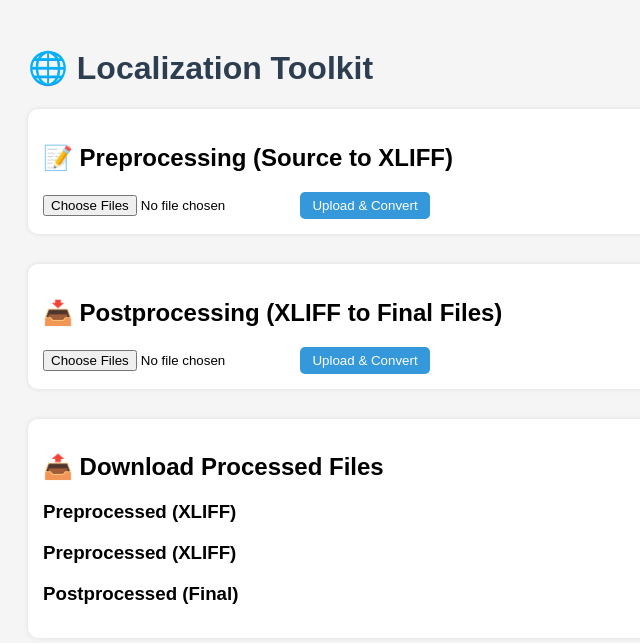
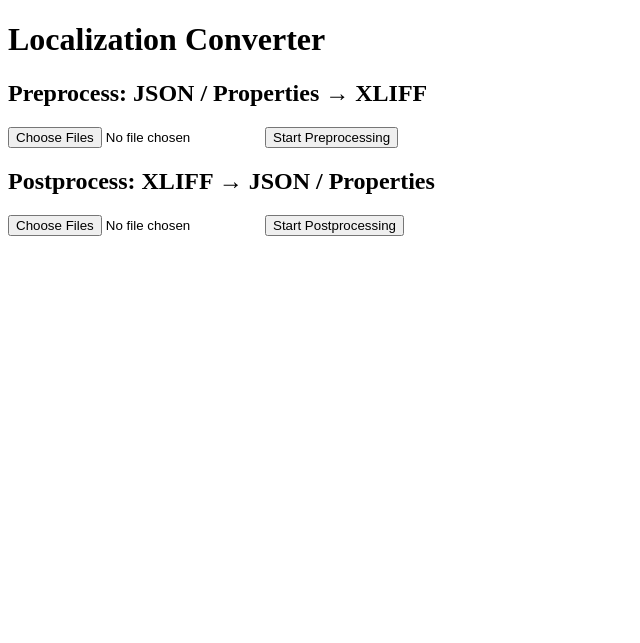
Before and after one commit to manibrh/FilePrep-NewContents, a Flask app: template templates/index.html in a window 1280 px wide. Shown: the top 643 px of the page, without its empty margins (0-640 px from the left). Run offline with Flask 3, Linux system fonts and the light colour scheme; the template is opened without the code that fills it, so the values that code supplies are empty.

Commit message:
Update index.html

```diff
--- a/templates/index.html
+++ b/templates/index.html
@@ -1,62 +1,21 @@
 <!DOCTYPE html>
-<html lang="en">
+<html>
 <head>
-    <meta charset="UTF-8">
-    <title>Localization Toolkit</title>
-    <link rel="stylesheet" href="/static/style.css">
+    <title>Localization Web App</title>
 </head>
 <body>
-    <h1>🌐 Localization Toolkit</h1>
+    <h1>Localization Converter</h1>
 
-    {% with messages = get_flashed_messages() %}
-      {% if messages %}
-        <ul class="flashes">
-          {% for message in messages %}
-            <li>{{ message }}</li>
-          {% endfor %}
-        </ul>
-      {% endif %}
-    {% endwith %}
+    <h2>Preprocess: JSON / Properties → XLIFF</h2>
+    <form action="/preprocess" method="post" enctype="multipart/form-data">
+        <input type="file" name="source_files" multiple required>
+        <button type="submit">Start Preprocessing</button>
+    </form>
 
-    <div class="section">
-        <h2>📝 Preprocessing (Source to XLIFF)</h2>
-        <form method="post" action="/upload_source" enctype="multipart/form-data">
-            <input type="file" name="source_files" multiple>
-            <button type="submit">Upload & Convert</button>
-        </form>
-    </div>
-
-    <div class="section">
-        <h2>📥 Postprocessing (XLIFF to Final Files)</h2>
-        <form method="post" action="/upload_target" enctype="multipart/form-data">
-            <input type="file" name="target_files" multiple>
-            <button type="submit">Upload & Convert</button>
-        </form>
-    </div>
-
-    <div class="section">
-        <h2>📤 Download Processed Files</h2>
-        <h3>Preprocessed (XLIFF)</h3>
-        <ul>
-            {% for f in os.listdir('Preprocessed') %}
-              <li><a href="/downloads/Preprocessed/{{ f }}">{{ f }}</a></li>
-            {% endfor %}
-        </ul>
-        <h3>Preprocessed (XLIFF)</h3>
-<ul>
-    {% for f in preprocessed %}
-      <li><a href="/downloads/Preprocessed/{{ f }}">{{ f }}</a></li>
-    {% endfor %}
-</ul>
-<h3>Postprocessed (Final)</h3>
-{% for lang_dir, files in postprocessed.items() %}
-  <h4>{{ lang_dir }}</h4>
-  <ul>
-    {% for f in files %}
-      <li><a href="/downloads/PostProcessed/{{ lang_dir }}/{{ f }}">{{ f }}</a></li>
-    {% endfor %}
-  </ul>
-{% endfor %}
-    </div>
+    <h2>Postprocess: XLIFF → JSON / Properties</h2>
+    <form action="/postprocess" method="post" enctype="multipart/form-data">
+        <input type="file" name="xliff_files" multiple required>
+        <button type="submit">Start Postprocessing</button>
+    </form>
 </body>
 </html>
```
